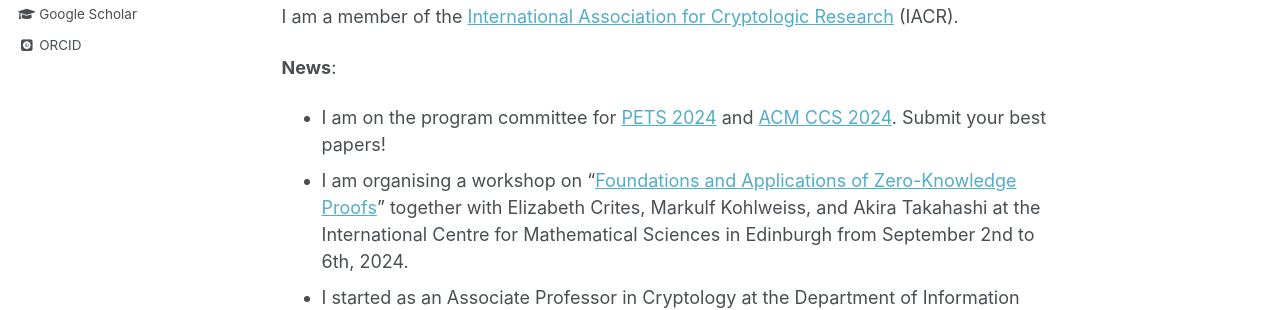
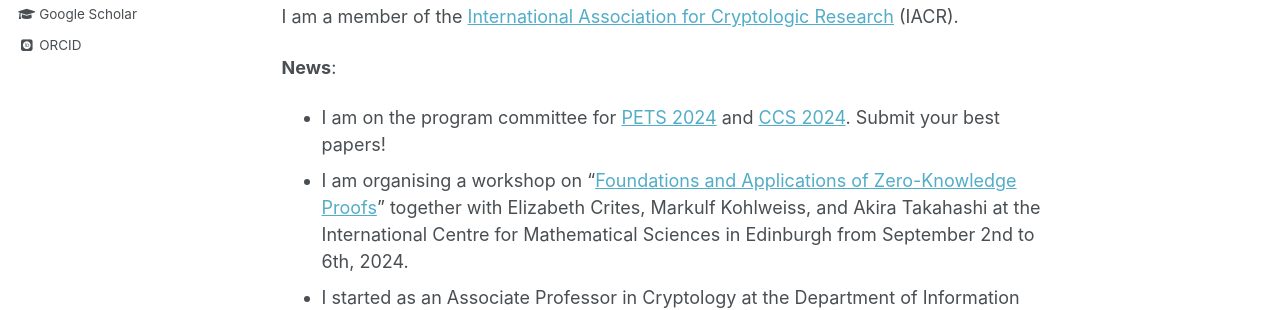
Before and after one commit to tjesi/tjesi.github.io, a Jekyll site: the page built from _pages/about.md, in a window 1280 px wide and 1120 px high. Shown: the part 524-834 px from the top of the window. Built offline with Jekyll 4.4.1, drawn with Linux system fonts in a browser that asks for light colours; some web fonts are replaced.

Commit message:
Update about.md

```diff
--- a/_pages/about.md
+++ b/_pages/about.md
@@ -19,7 +19,7 @@ I am a member of the [International Association for Cryptologic Research](https:
 
 **News**:
 
-- I am on the program committee for [PETS 2024](https://www.petsymposium.org/cfp24.php) and [ACM CCS 2024](https://www.sigsac.org/ccs/CCS2024). Submit your best papers!
+- I am on the program committee for [PETS 2024](https://www.petsymposium.org/cfp24.php) and [CCS 2024](https://www.sigsac.org/ccs/CCS2024). Submit your best papers!
 - I am organising a workshop on "[Foundations and Applications of Zero-Knowledge Proofs](https://www.icms.org.uk/ZeroKnowledgeProofs)" together with Elizabeth Crites, Markulf Kohlweiss, and Akira Takahashi at the International Centre for Mathematical Sciences in Edinburgh from September 2nd to 6th, 2024.
 - I started as an Associate Professor in Cryptology at the Department of Information Security and Communication Technology at NTNU on September 1st, 2022.
 
```
